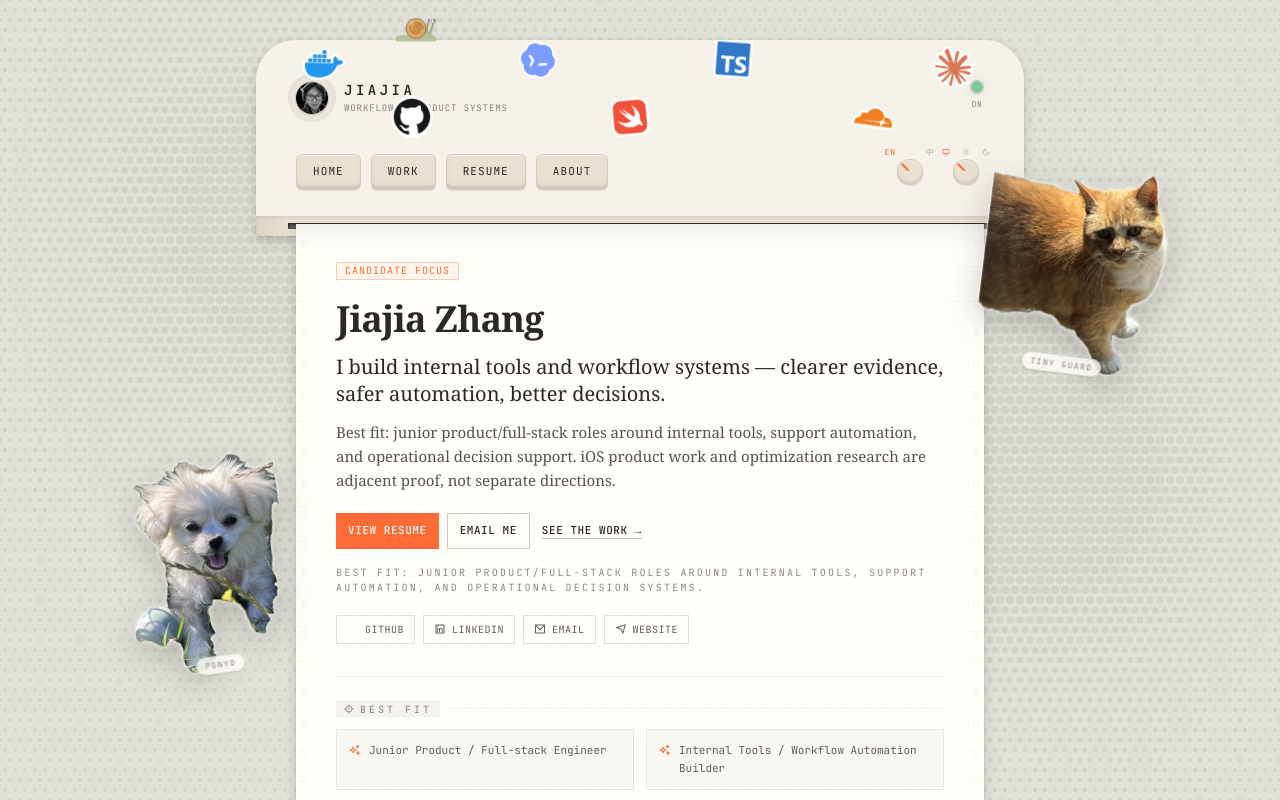
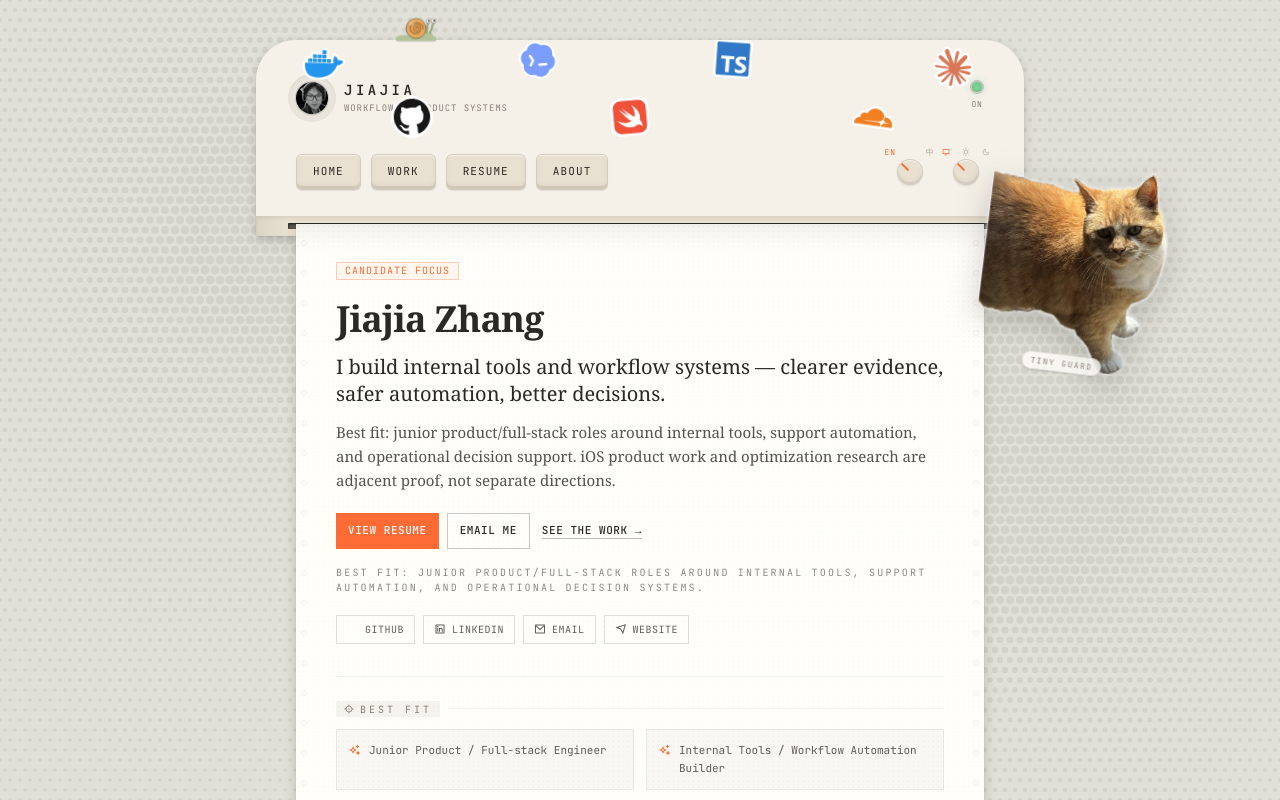
Before and after one commit to isjiajia01/personal-website, a Next.js app: page / in a window 1280 px wide. Shown: the top 800 px of the page. Built offline with nearby package versions, Linux system fonts and the light colour scheme; some icons are missing.

Commit message:
fix(ui): restore default pet sticker positioning and prevent top-left displacement

```diff
--- a/components/printer-shell.tsx
+++ b/components/printer-shell.tsx
@@ -405,7 +405,7 @@ interface PetDefinition {
   bottom?: number;
 }
 
-type PetLayout = Record<PetId, { x: number; y: number }>;
+type PetLayout = Partial<Record<PetId, { x: number; y: number }>>;
 type PetOrder = PetId[];
 
 const PETS: PetDefinition[] = [
@@ -414,17 +414,13 @@ const PETS: PetDefinition[] = [
 ];
 const PET_BY_ID = Object.fromEntries(PETS.map((pet) => [pet.id, pet])) as Record<PetId, PetDefinition>;
 const DEFAULT_PET_ORDER: PetOrder = ["cat", "dog"];
-const PET_LAYOUT_STORAGE_KEY = "__printer_pet_layout_v1__";
+const PET_LAYOUT_STORAGE_KEY = "__printer_pet_layout_v2__";
 const PET_ORDER_STORAGE_KEY = "__printer_pet_order_v1__";
 let petLayoutMemory: PetLayout | null = null;
 let petOrderMemory: PetOrder | null = null;
 
 function petDisplayWidth(pet: PetDefinition) {
   return window.matchMedia("(min-width: 1280px)").matches ? pet.xlWidth : pet.width;
-}
-
-function petDefaultInset(pet: PetDefinition) {
-  return window.matchMedia("(min-width: 1280px)").matches ? 48 : pet.inset;
 }
 
 function getPetBounds(pet: PetDefinition, rect: DOMRect, width: number) {
@@ -444,12 +440,21 @@ function parsePetLayout(raw: string | null): PetLayout | null {
   try {
     const parsed = JSON.parse(raw) as Partial<Record<PetId, { x?: unknown; y?: unknown }>>;
     const layout = {} as PetLayout;
+    let hasAny = false;
     for (const pet of PETS) {
       const position = parsed[pet.id];
-      if (!position || typeof position.x !== "number" || !Number.isFinite(position.x) || typeof position.y !== "number" || !Number.isFinite(position.y)) return null;
-      layout[pet.id] = { x: position.x, y: position.y };
+      if (
+        position &&
+        typeof position.x === "number" &&
+        Number.isFinite(position.x) &&
+        typeof position.y === "number" &&
+        Number.isFinite(position.y)
+      ) {
+        layout[pet.id] = { x: position.x, y: position.y };
+        hasAny = true;
+      }
     }
-    return layout;
+    return hasAny ? layout : null;
   } catch {
     return null;
   }
@@ -469,20 +474,6 @@ function parsePetOrder(raw: string | null): PetOrder | null {
 function movePetToTop(order: PetOrder, id: PetId): PetOrder {
   return [...order.filter((petId) => petId !== id), id];
 }
-
-function createDefaultPetLayout(rect: DOMRect): PetLayout {
-  const layout = {} as PetLayout;
-  for (const pet of PETS) {
-    const width = petDisplayWidth(pet);
-    const height = width * pet.intrinsicHeight / pet.intrinsicWidth;
-    const inset = petDefaultInset(pet);
-    const x = pet.side === "right" ? rect.width + inset : -inset;
-    const y = pet.top !== undefined ? pet.top + height / 2 : rect.height - (pet.bottom ?? 0) - height / 2;
-    layout[pet.id] = { x, y };
-  }
-  return layout;
-}
-
 function getStickerBoundsForShell(sticker: StickerDefinition, shellWidth: number, shellHeight: number) {
   const minCenterX = sticker.width / 2;
   const maxCenterX = Math.max(minCenterX, shellWidth - sticker.width / 2);
@@ -746,21 +737,45 @@ const StickerButton = memo(function StickerButton({
 
 interface PetStickerButtonProps {
   pet: PetDefinition;
-  position: { x: number; y: number } | null;
+  position?: { x: number; y: number };
   dragging: boolean;
   hydrated: boolean;
   onPointerDown: (event: React.PointerEvent<HTMLButtonElement>, id: PetId) => void;
   onPointerMove: (event: React.PointerEvent<HTMLButtonElement>, id: PetId) => void;
   onPointerUp: (event: React.PointerEvent<HTMLButtonElement>) => void;
   onLostPointerCapture: (event: React.PointerEvent<HTMLButtonElement>) => void;
+  onDoubleClick: (id: PetId) => void;
 }
 
-const PetStickerButton = memo(function PetStickerButton({ pet, position, dragging, hydrated, onPointerDown, onPointerMove, onPointerUp, onLostPointerCapture }: PetStickerButtonProps) {
+const PetStickerButton = memo(function PetStickerButton({
+  pet,
+  position,
+  dragging,
+  hydrated,
+  onPointerDown,
+  onPointerMove,
+  onPointerUp,
+  onLostPointerCapture,
+  onDoubleClick,
+}: PetStickerButtonProps) {
   const widthClass = pet.id === "cat" ? "w-[150px] xl:w-[180px]" : "w-[130px] xl:w-[160px]";
+  const hasCustomPos = Boolean(position);
+
   return (
     <button
-      style={{ "--pet-rest-rotation": `${pet.rotation}deg`, left: position ? `${position.x}px` : undefined, right: position ? "auto" : undefined, top: position ? `${position.y}px` : undefined, bottom: position ? "auto" : undefined } as React.CSSProperties}
+      style={{
+        "--pet-rest-rotation": `${pet.rotation}deg`,
+        ...(hasCustomPos
+          ? {
+              left: `${position!.x}px`,
+              top: `${position!.y}px`,
+              right: "auto",
+              bottom: "auto",
+            }
+          : {}),
+      } as React.CSSProperties}
       data-pet-id={pet.id}
+      data-custom-pos={hasCustomPos ? "true" : "false"}
       aria-hidden="true"
       tabIndex={-1}
       onPointerDown={(event) => onPointerDown(event, pet.id)}
@@ -768,11 +783,12 @@ const PetStickerButton = memo(function PetStickerButton({ pet, position, draggin
       onPointerUp={onPointerUp}
       onPointerCancel={onPointerUp}
       onLostPointerCapture={onLostPointerCapture}
+      onDoubleClick={() => onDoubleClick(pet.id)}
       className={classNames(
         "pet-sticker absolute hidden pointer-events-auto touch-none select-none lg:block",
         widthClass,
-        dragging ? "z-[60] cursor-grabbing" : "z-0 cursor-grab",
-        dragging ? "pet-sticker-grabbed" : hydrated ? "pet-sticker-settle" : ""
+        dragging ? "z-[60] cursor-grabbing pet-sticker-grabbed" : "z-0 cursor-grab",
+        !dragging && hydrated ? "pet-sticker-settle" : ""
       )}
     >
       <Image src={pet.src} alt="" width={pet.intrinsicWidth} height={pet.intrinsicHeight} draggable={false} className="block h-auto w-full pet-sticker-art" priority />
@@ -1007,6 +1023,7 @@ export default function PrinterShell({
     let changed = false;
     for (const pet of PETS) {
       const position = layout[pet.id];
+      if (!position) continue;
       const bounds = getPetBounds(pet, rect, petDisplayWidth(pet));
       const x = clamp(position.x, bounds.minX, bounds.maxX);
       const y = clamp(position.y, bounds.minY, bounds.maxY);
@@ -1016,16 +1033,18 @@ export default function PrinterShell({
     return changed ? normalized : layout;
   }, []);
 
-  const persistPetLayout = useCallback((layout: PetLayout) => {
+  const persistPetLayout = useCallback((layout: PetLayout | null) => {
     petLayoutMemory = layout;
-    try { localStorage.setItem(PET_LAYOUT_STORAGE_KEY, JSON.stringify(layout)); } catch {}
+    try {
+      if (layout && Object.keys(layout).length > 0) {
+        localStorage.setItem(PET_LAYOUT_STORAGE_KEY, JSON.stringify(layout));
+      } else {
+        localStorage.removeItem(PET_LAYOUT_STORAGE_KEY);
+      }
+    } catch {}
   }, []);
 
   useLayoutEffect(() => {
-    const layer = petLayerRef.current;
-    if (!layer) return;
-    const rect = layer.getBoundingClientRect();
-    if (rect.width <= 0 || rect.height <= 0) return;
     const current = petLayoutRef.current;
     if (current) {
       setPetLayout(current);
@@ -1034,10 +1053,12 @@ export default function PrinterShell({
     }
     let stored: PetLayout | null = null;
     try { stored = parsePetLayout(localStorage.getItem(PET_LAYOUT_STORAGE_KEY)); } catch {}
-    const initial = stored ? normalizePetLayout(stored) : createDefaultPetLayout(rect);
-    petLayoutRef.current = initial;
-    setPetLayout(initial);
-    if (stored) persistPetLayout(initial);
+    if (stored) {
+      const normalized = normalizePetLayout(stored);
+      petLayoutRef.current = normalized;
+      setPetLayout(normalized);
+      persistPetLayout(normalized);
+    }
     setPetsHydrated(true);
   }, [normalizePetLayout, persistPetLayout]);
 
@@ -1049,7 +1070,6 @@ export default function PrinterShell({
     if (order) setPetOrder(order);
   }, []);
 
-
   useEffect(() => {
     const handleResize = () => {
       const current = petLayoutRef.current;
@@ -1058,8 +1078,8 @@ export default function PrinterShell({
       if (normalized !== current) {
         petLayoutRef.current = normalized;
         setPetLayout(normalized);
+        persistPetLayout(normalized);
       }
-      persistPetLayout(normalized);
     };
     window.addEventListener("resize", handleResize);
     return () => window.removeEventListener("resize", handleResize);
@@ -1070,7 +1090,6 @@ export default function PrinterShell({
     if (petLayout) petLayoutMemory = petLayout;
   }, [petLayout]);
 
-
   useEffect(() => {
     return () => {
       if (langSwitchTimerRef.current !== null) {
@@ -1078,17 +1097,20 @@ export default function PrinterShell({
       }
     };
   }, []);
+
   const updatePetPositionFromPointer = useCallback((id: PetId, clientX: number, clientY: number, offsetX: number, offsetY: number) => {
     const layer = petLayerRef.current;
-    const current = petLayoutRef.current;
-    if (!layer || !current) return;
+    if (!layer) return;
     const rect = layer.getBoundingClientRect();
     const pet = PET_BY_ID[id];
     const bounds = getPetBounds(pet, rect, petDisplayWidth(pet));
-    const next = { ...current, [id]: {
-      x: clamp(clientX - rect.left - offsetX, bounds.minX, bounds.maxX),
-      y: clamp(clientY - rect.top - offsetY, bounds.minY, bounds.maxY),
-    } };
+    const next = {
+      ...(petLayoutRef.current ?? {}),
+      [id]: {
+        x: clamp(clientX - rect.left - offsetX, bounds.minX, bounds.maxX),
+        y: clamp(clientY - rect.top - offsetY, bounds.minY, bounds.maxY),
+      }
+    };
     petLayoutRef.current = next;
     setPetLayout(next);
   }, []);
@@ -1102,12 +1124,14 @@ export default function PrinterShell({
   }, [persistPetLayout]);
 
   const onPetPointerDown = useCallback((event: React.PointerEvent<HTMLButtonElement>, id: PetId) => {
+    if (event.button !== 0) return;
+    const button = event.currentTarget;
     const layer = petLayerRef.current;
-    const current = petLayoutRef.current;
-    if (!layer || !current) return;
-    const rect = layer.getBoundingClientRect();
-    const position = current[id];
-    petDragStateRef.current = { id, pointerId: event.pointerId, offsetX: event.clientX - rect.left - position.x, offsetY: event.clientY - rect.top - position.y };
+    if (!layer) return;
+    const btnRect = button.getBoundingClientRect();
+    const offsetX = event.clientX - (btnRect.left + btnRect.width / 2);
+    const offsetY = event.clientY - (btnRect.top + btnRect.height / 2);
+    petDragStateRef.current = { id, pointerId: event.pointerId, offsetX, offsetY };
     setPetOrder((order) => {
       const nextOrder = movePetToTop(order, id);
       petOrderMemory = nextOrder;
@@ -1116,8 +1140,20 @@ export default function PrinterShell({
     });
     setDraggingPetId(id);
     event.preventDefault();
-    event.currentTarget.setPointerCapture(event.pointerId);
+    button.setPointerCapture(event.pointerId);
   }, []);
+
+  const onPetDoubleClick = useCallback((id: PetId) => {
+    setPetLayout((prev) => {
+      if (!prev || !(id in prev)) return prev;
+      const next = { ...prev };
+      delete next[id];
+      const hasRemaining = Object.keys(next).length > 0;
+      petLayoutRef.current = hasRemaining ? next : null;
+      persistPetLayout(hasRemaining ? next : null);
+      return hasRemaining ? next : null;
+    });
+  }, [persistPetLayout]);
 
   const onPetPointerMove = useCallback((event: React.PointerEvent<HTMLButtonElement>, id: PetId) => {
     const drag = petDragStateRef.current;
@@ -1134,7 +1170,6 @@ export default function PrinterShell({
   const onPetLostPointerCapture = useCallback((event: React.PointerEvent<HTMLButtonElement>) => {
     finishPetDrag(event.pointerId);
   }, [finishPetDrag]);
-
 
   function onNavPress(href: string) {
     if (isActive(href)) {
@@ -1408,13 +1443,14 @@ export default function PrinterShell({
               <PetStickerButton
                 key={petId}
                 pet={pet}
-                position={petLayout?.[petId] ?? null}
+                position={petLayout?.[petId]}
                 dragging={draggingPetId === petId}
                 hydrated={petsHydrated}
                 onPointerDown={onPetPointerDown}
                 onPointerMove={onPetPointerMove}
                 onPointerUp={onPetPointerUp}
                 onLostPointerCapture={onPetLostPointerCapture}
+                onDoubleClick={onPetDoubleClick}
               />
             );
           })}
--- a/styles/globals.css
+++ b/styles/globals.css
@@ -283,9 +283,42 @@
   }
 
   .pet-sticker {
-    transform: translate(-50%, -50%) rotate(var(--pet-rest-rotation, 0deg));
+    transform: translate3d(-50%, -50%, 0) rotate(var(--pet-rest-rotation, 0deg));
     transform-origin: 50% 55%;
     transition: transform 180ms cubic-bezier(0.22, 1, 0.36, 1);
+  }
+
+  /* Default natural positions before dragging */
+  .pet-sticker:not([data-custom-pos="true"])[data-pet-id="cat"] {
+    top: 126px;
+    right: -1rem;
+    left: auto;
+    bottom: auto;
+    transform: translate3d(50%, 0, 0) rotate(var(--pet-rest-rotation, 7deg));
+  }
+
+  @media (min-width: 1280px) {
+    .pet-sticker:not([data-custom-pos="true"])[data-pet-id="cat"] {
+      right: -3rem;
+    }
+  }
+
+  .pet-sticker:not([data-custom-pos="true"])[data-pet-id="dog"] {
+    bottom: 34px;
+    left: -1rem;
+    right: auto;
+    top: auto;
+    transform: translate3d(-50%, 0, 0) rotate(var(--pet-rest-rotation, -8deg));
+  }
+
+  @media (min-width: 1280px) {
+    .pet-sticker:not([data-custom-pos="true"])[data-pet-id="dog"] {
+      left: -3rem;
+    }
+  }
+
+  .pet-sticker[data-custom-pos="true"] {
+    transform: translate3d(-50%, -50%, 0) rotate(var(--pet-rest-rotation, 0deg));
   }
 
   .pet-sticker-art {
@@ -323,10 +356,16 @@
   }
 
   @media (hover: hover) and (pointer: fine) and (prefers-reduced-motion: no-preference) {
-    .pet-sticker[data-pet-id="cat"]:hover:not(:active) {
+    .pet-sticker:not([data-custom-pos="true"])[data-pet-id="cat"]:hover:not(:active) {
+      transform: translate3d(50%, 0, 0) rotate(6deg) scale(1.03);
+    }
+    .pet-sticker:not([data-custom-pos="true"])[data-pet-id="dog"]:hover:not(:active) {
+      transform: translate3d(-50%, 0, 0) rotate(-9deg) scale(1.03);
+    }
+    .pet-sticker[data-custom-pos="true"][data-pet-id="cat"]:hover:not(:active) {
       transform: translate3d(-50%, -50%, 0) rotate(6deg) scale(1.03);
     }
-    .pet-sticker[data-pet-id="dog"]:hover:not(:active) {
+    .pet-sticker[data-custom-pos="true"][data-pet-id="dog"]:hover:not(:active) {
       transform: translate3d(-50%, -50%, 0) rotate(-9deg) scale(1.03);
     }
   }
```
